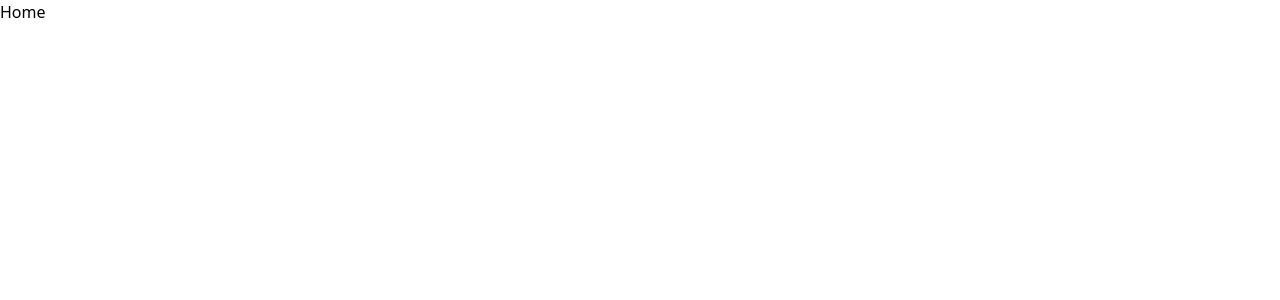
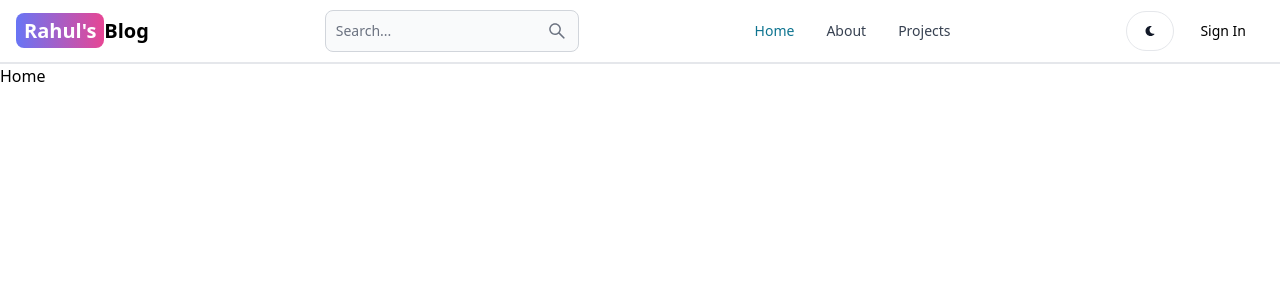
Before and after one commit to rahul230411/mern-blog, a React (Vite) app in the folder client/: page / in a window 1280 px wide. Shown: the top 300 px of the page. Built offline with nearby package versions, Linux system fonts and the light colour scheme.

Commit message:
Created the Header Section

```diff
--- a/client/package.json
+++ b/client/package.json
@@ -10,8 +10,10 @@
     "preview": "vite preview"
   },
   "dependencies": {
+    "flowbite-react": "^0.7.2",
     "react": "^18.2.0",
     "react-dom": "^18.2.0",
+    "react-icons": "^5.0.1",
     "react-router-dom": "^6.22.2"
   },
   "devDependencies": {
--- a/client/src/App.jsx
+++ b/client/src/App.jsx
@@ -6,10 +6,12 @@
 import Dashboard from "./pages/Dashboard";
 import Projects from "./pages/Projects";
 import SignIn from "./pages/SignIn";
+import Header from "./components/Header";
 
 export default function App() {
   return (
     <BrowserRouter>
+      <Header></Header>
       <Routes>
         <Route path="/" element={<Home></Home>}></Route>
         <Route path="/about" element={<About></About>}></Route>
--- /dev/null
+++ b/client/src/components/Header.jsx
@@ -0,0 +1,53 @@
+import React from "react";
+import { Button, Navbar, TextInput } from "flowbite-react";
+import { Link, useLocation } from "react-router-dom";
+import { AiOutlineSearch } from "react-icons/ai";
+import { FaMoon } from "react-icons/fa";
+
+export default function Header() {
+  const path = useLocation().pathname;
+  return (
+    <Navbar className="border-b-2">
+      <Link
+        to="/"
+        className="self-center whitespace-nowrap text-sm sm:text-xl font-semibold dark:text-white"
+      >
+        <span className="px-2 py-1 bg-gradient-to-r from-indigo-500 to-pink-500 rounded-lg text-white">
+          Rahul's
+        </span>
+        Blog
+      </Link>
+      <form>
+        <TextInput
+          type="text"
+          placeholder="Search..."
+          rightIcon={AiOutlineSearch}
+          className="hidden lg:inline"
+        />
+      </form>
+      <Button className="w-12 h-10 lg:hidden" color="gray" pill>
+        <AiOutlineSearch />
+      </Button>
+      <div className="flex gap-2 md:order-2">
+        <Button className="w-12 h-10 hidden sm:inline" color="gray" pill>
+          <FaMoon />
+        </Button>
+        <Link to="/sign-in">
+          <Button gradientDuoTone="purpletoBlue">Sign In</Button>
+        </Link>
+        <Navbar.Toggle />
+      </div>
+      <Navbar.Collapse>
+        <Navbar.Link active={path === "/"} as={"div"}>
+          <Link to="/">Home</Link>
+        </Navbar.Link>
+        <Navbar.Link active={path === "/about"} as={"div"}>
+          <Link to="/about">About</Link>
+        </Navbar.Link>
+        <Navbar.Link active={path === "/projects"} as={"div"}>
+          <Link to="/projects">Projects</Link>
+        </Navbar.Link>
+      </Navbar.Collapse>
+    </Navbar>
+  );
+}
--- a/client/tailwind.config.js
+++ b/client/tailwind.config.js
@@ -1,8 +1,12 @@
 /** @type {import('tailwindcss').Config} */
 export default {
-  content: ["./index.html", "./src/**/*.{js,ts,jsx,tsx}"],
+  content: [
+    "./index.html",
+    "./src/**/*.{js,ts,jsx,tsx}",
+    "node_modules/flowbite-react/lib/esm/**/*.js",
+  ],
   theme: {
     extend: {},
   },
-  plugins: [],
+  plugins: [require("flowbite/plugin")],
 };
```
Also changed, not shown: 1 other file (tests, documents, lock files or other folders).
